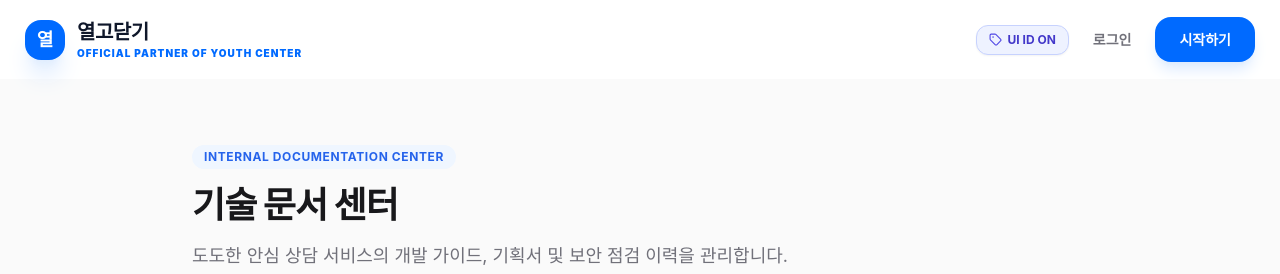
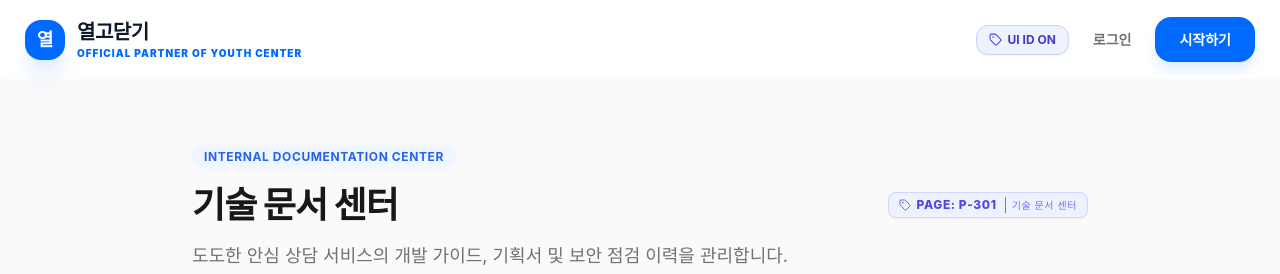
Before and after one commit to dodohanwdy-cyber/dodotest, a Next.js app: page /docs in a window 1280 px wide. Shown: the top 274 px of the page. Built offline with nearby package versions, Linux system fonts and the light colour scheme; no server answers; a web font is replaced by a local one.

Commit message:
feat: complete UI tag coverage across all modals and pages including STT review modal, alarm popup, and doc details

```diff
--- a/src/app/docs/[slug]/page.tsx
+++ b/src/app/docs/[slug]/page.tsx
@@ -6,6 +6,7 @@ import remarkGfm from 'remark-gfm';
 import { useParams, useRouter } from 'next/navigation';
 import Link from 'next/link';
 import { ArrowLeft, Clock, Share2, Printer, ChevronRight } from 'lucide-react';
+import UITagBadge from '@/components/common/UITagBadge';
 
 export default function DocDetailPage() {
   const params = useParams();
@@ -64,6 +65,7 @@ export default function DocDetailPage() {
             </div>
           </div>
           <div className="flex items-center gap-2">
+            <UITagBadge id="P-301-D" label="문서 상세" />
             <button
               onClick={handlePrint}
               className="p-2 text-zinc-400 hover:text-zinc-900 transition-colors"
--- a/src/app/docs/page.tsx
+++ b/src/app/docs/page.tsx
@@ -2,6 +2,7 @@ import React from 'react';
 import { getAllDocs } from '@/lib/docs';
 import Link from 'next/link';
 import { FileText, ArrowRight, ShieldCheck, BookOpen, Settings, Database, Activity } from 'lucide-react';
+import UITagBadge from '@/components/common/UITagBadge';
 
 export const metadata = {
   title: '기술 문서 센터 | 도도한 안심 상담',
@@ -35,9 +36,12 @@ export default function DocsListPage() {
           <div className="inline-flex items-center gap-2 px-3 py-1 bg-blue-50 text-blue-600 rounded-full text-xs font-bold mb-4 uppercase tracking-wider">
             Internal Documentation Center
           </div>
-          <h1 className="text-4xl font-black text-zinc-900 mb-4 tracking-tight">
-            기술 문서 센터
-          </h1>
+          <div className="flex items-center justify-between mb-4">
+            <h1 className="text-4xl font-black text-zinc-900 tracking-tight">
+              기술 문서 센터
+            </h1>
+            <UITagBadge id="P-301" label="기술 문서 센터" />
+          </div>
           <p className="text-zinc-500 text-lg leading-relaxed">
             도도한 안심 상담 서비스의 개발 가이드, 기획서 및 보안 점검 이력을 관리합니다.<br />
             모든 문서는 깃허브 실시간 데이터와 동기화됩니다.
--- a/src/app/manager/consultation/[id]/page.tsx
+++ b/src/app/manager/consultation/[id]/page.tsx
@@ -28,6 +28,7 @@ import {
 } from "lucide-react";
 import { postToWebhook } from "@/lib/api";
 import { WEBHOOK_URLS } from "@/config/webhooks";
+import UITagBadge from "@/components/common/UITagBadge";
 import { useAuth } from "@/context/AuthContext";
 
 export default function ConsultationPage() {
@@ -671,6 +672,7 @@ export default function ConsultationPage() {
             <div className="flex items-center gap-2">
               <h1 className="text-lg font-bold text-zinc-900">{data?.name || data?.user_name || "내담자"}님 상담</h1>
               <span className="px-2 py-0.5 bg-primary/10 text-primary text-[10px] font-bold rounded-full uppercase tracking-wider">LIVE</span>
+              <UITagBadge id="P-102" label="상담 실시간 진행" />
             </div>
             <p className="text-xs text-zinc-500">{data?.email || "이메일 정보 없음"}</p>
           </div>
@@ -1232,6 +1234,7 @@ export default function ConsultationPage() {
         <div className="fixed inset-0 bg-black/50 z-50 flex items-center justify-center p-6 backdrop-blur-sm">
           <div className="bg-white rounded-3xl w-full max-w-5xl h-[85vh] flex flex-col shadow-2xl overflow-hidden animate-in fade-in zoom-in-95 duration-200">
             <div className="p-6 border-b border-zinc-100 flex items-center justify-between bg-zinc-50/50">
+              <div className="flex items-center justify-between w-full">
                 <div>
                   <h2 className="text-lg font-black text-zinc-900 flex items-center gap-2">
                     <Sparkles size={20} className="text-primary" />
@@ -1240,6 +1243,8 @@ export default function ConsultationPage() {
                   <p className="text-xs font-bold text-zinc-500 mt-1">
                     AI가 백그라운드에서 녹음된 오디오를 분석하여 화자를 분리하고 내용을 교정한 결과입니다.
                   </p>
+                </div>
+                <UITagBadge type="modal" id="M-04" label="STT 전사 및 교정 모달" />
               </div>
               {isAnalyzingAudio && (
                 <div className="flex items-center gap-2 px-3 py-1.5 bg-primary/10 text-primary rounded-full">
--- a/src/app/manager/dashboard/page.tsx
+++ b/src/app/manager/dashboard/page.tsx
@@ -500,12 +500,15 @@ export default function ManagerDashboard() {
         <div className="fixed inset-0 z-[100] flex items-center justify-center p-4">
           <div className="absolute inset-0 bg-zinc-900/40 backdrop-blur-sm" onClick={() => setShowAlarmPopup(false)}></div>
           <div className="bg-white rounded-[2rem] p-8 max-w-md w-full relative z-10 shadow-2xl animate-in zoom-in-95 duration-200">
-            <button
-              onClick={() => setShowAlarmPopup(false)}
-              className="absolute top-6 right-6 p-2 rounded-full bg-slate-100 text-slate-400 hover:text-slate-700 hover:bg-slate-200 transition-colors"
-            >
-              <X size={20} />
-            </button>
+            <div className="absolute top-6 right-6 flex items-center gap-2">
+              <UITagBadge type="modal" id="M-03" label="알림 메시지 발송 모달" />
+              <button
+                onClick={() => setShowAlarmPopup(false)}
+                className="p-2 rounded-full bg-slate-100 text-slate-400 hover:text-slate-700 hover:bg-slate-200 transition-colors"
+              >
+                <X size={20} />
+              </button>
+            </div>
 
             <div className="w-12 h-12 bg-blue-50 rounded-2xl flex items-center justify-center text-primary mb-5 shadow-inner">
               <Bell size={24} />
@@ -583,6 +586,9 @@ export default function ManagerDashboard() {
         <div className="fixed inset-0 z-[100] flex items-center justify-center p-4">
           <div className="absolute inset-0 bg-zinc-900/40 backdrop-blur-sm" onClick={() => setShowNoSchedulePopup(false)}></div>
           <div className="bg-white rounded-[2rem] p-8 max-w-sm w-full relative z-10 shadow-2xl animate-in zoom-in-95 duration-200 text-center">
+            <div className="flex justify-end mb-2">
+              <UITagBadge type="modal" id="M-08" label="미배정 안내 모달" />
+            </div>
             <div className="w-12 h-12 bg-blue-50 rounded-2xl flex items-center justify-center text-primary mx-auto mb-5 shadow-inner">
               <AlertCircle size={24} />
             </div>
```
Lines whose indentation alone changed are shown as unchanged.
